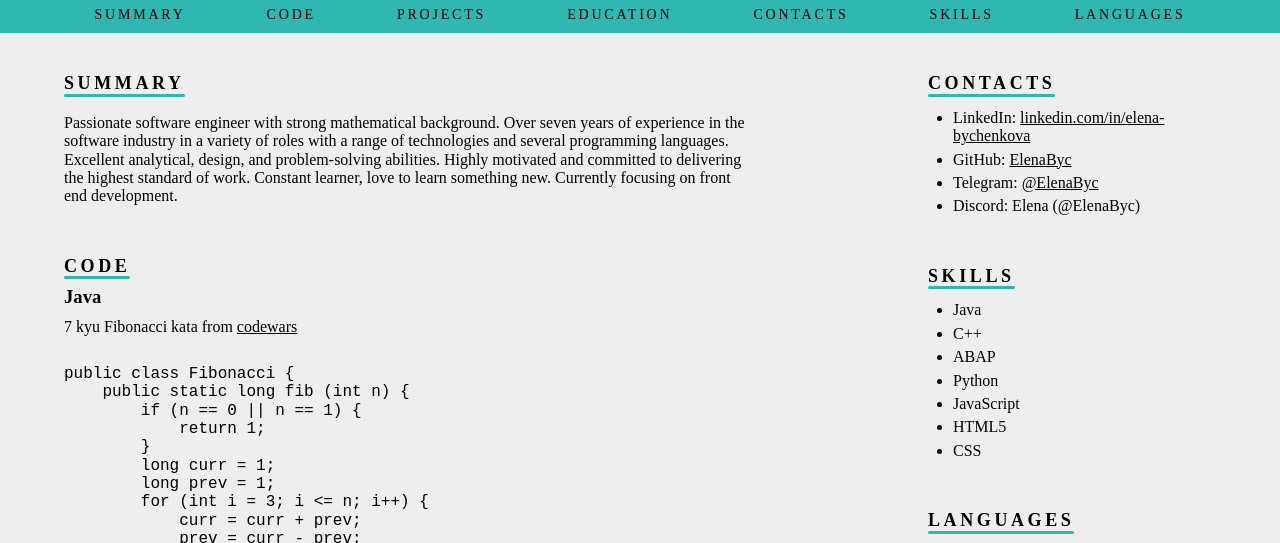
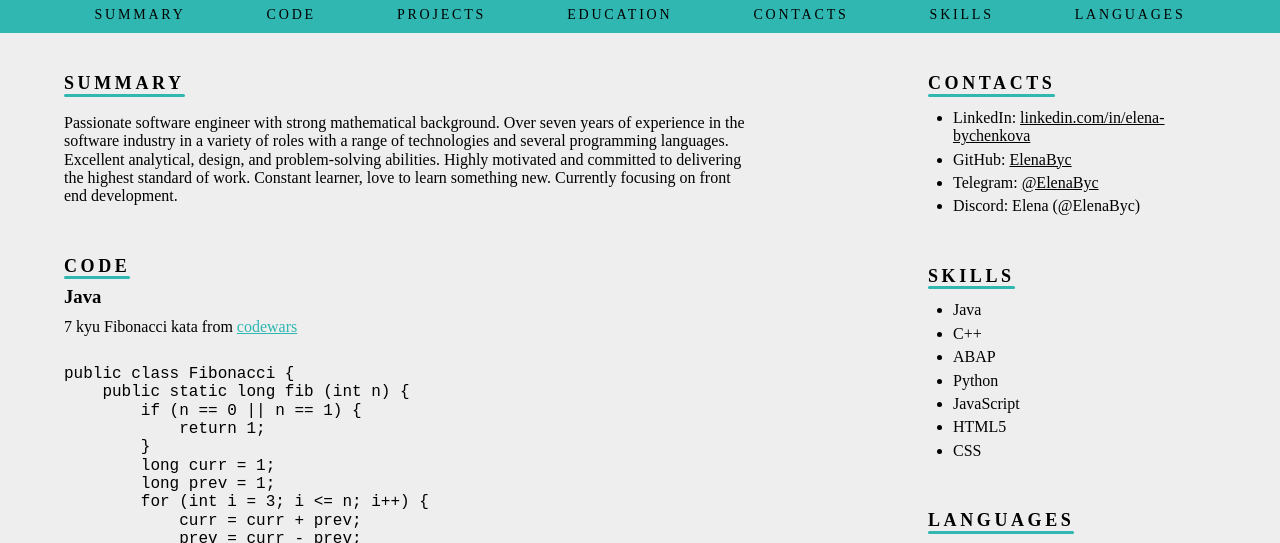
Before and after one commit to ElenaByc/rsschool-cv, a plain HTML site: page index.html in a window 1280 px wide. In both pictures the pointer is over the link "codewars". Shown: the part 193-736 px from the top of the page. Drawn offline with Linux system fonts and the light colour scheme; a web font is replaced by a local one.

```diff
--- a/css/styles.css
+++ b/css/styles.css
@@ -165,6 +165,10 @@ a {
     border-radius: 5px;
 }
 
+.main a:hover {
+    color: var(--color-primary);
+}
+
 .main-section {
     width: 60%;
 }
```
Also changed, not shown: assets/images/rss_stage0.png (renamed from assets/icons/rss_stage0.png).
